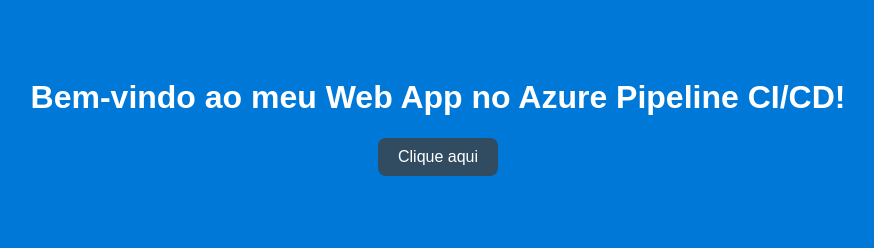
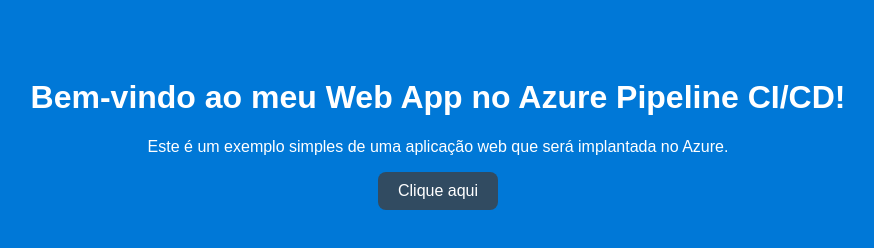
Before and after one commit to GilsonRavaiani/slotwebapp, a website: page index.html in a window 1280 px wide. Shown: the whole page, without its empty margins (202-1076 px from the left). Drawn offline with Linux system fonts and the light colour scheme.

Commit message:
Testeando pipeline azure

```diff
--- a/index.html
+++ b/index.html
@@ -8,6 +8,8 @@
 </head>
 <body>
     <h1>Bem-vindo ao meu Web App no Azure Pipeline CI/CD!</h1>
+    <p>Este é um exemplo simples de uma aplicação web que será implantada no Azure.</p>
+
     <button onclick="mostrarMensagem()">Clique aqui</button>
     <p id="mensagem"></p>
 
```
